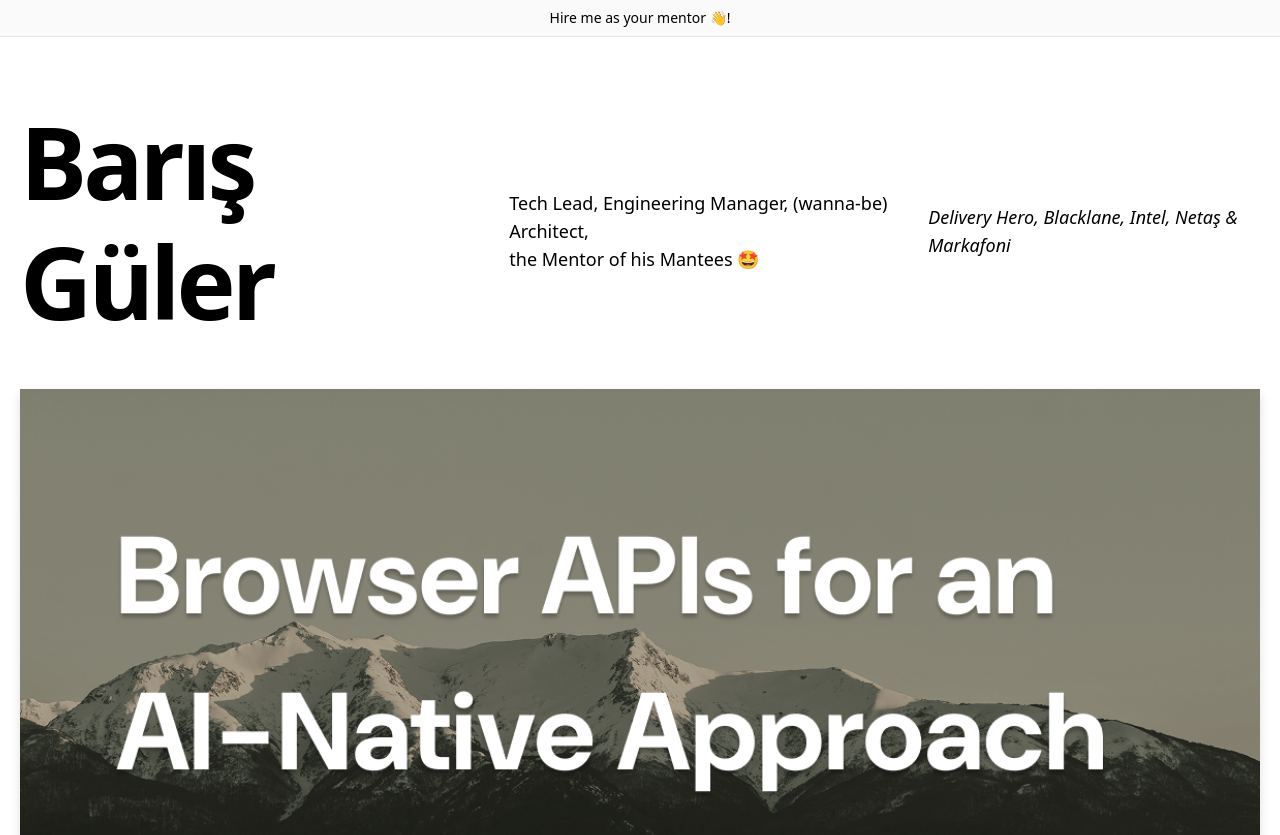
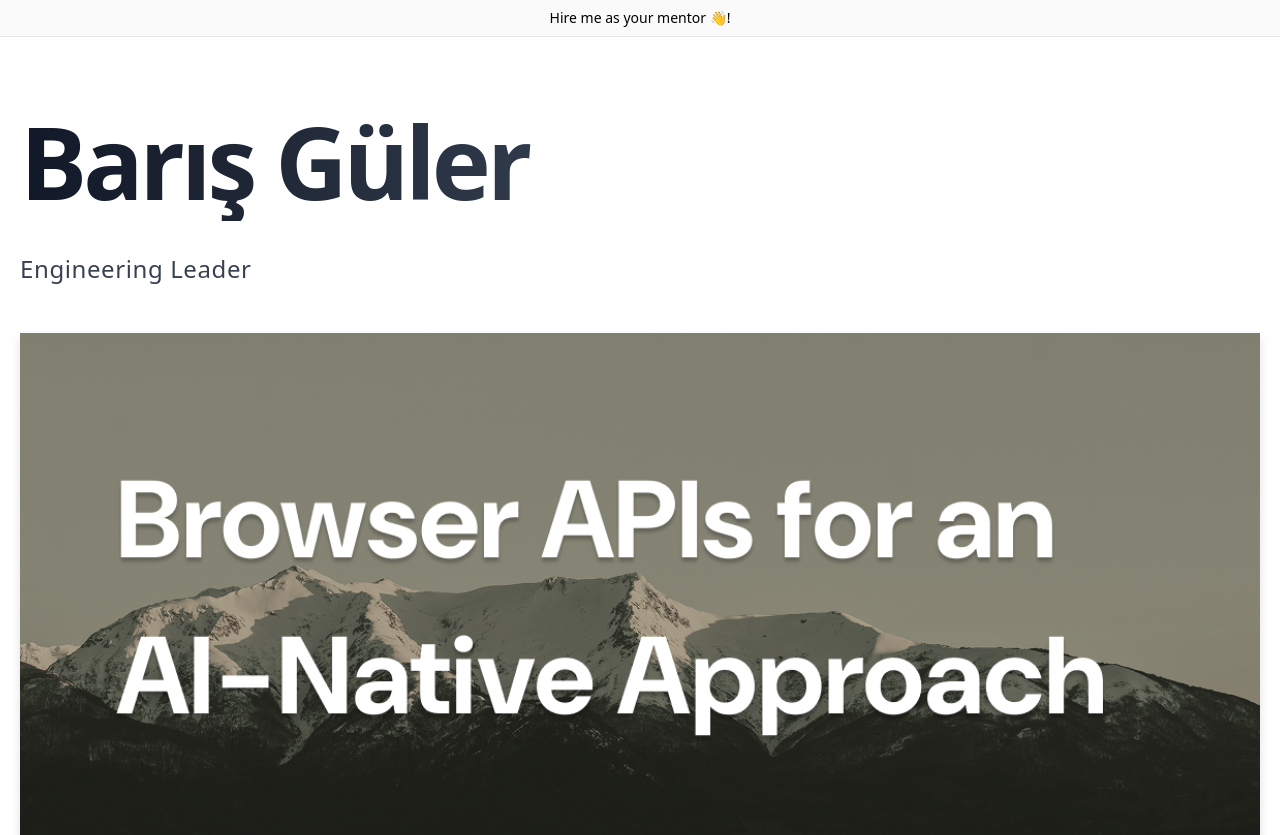
Before and after one commit to hwclass/hwclass-dev, a Next.js app: page / in a window 1280 px wide. Shown: the top 835 px of the page. Built offline with nearby package versions, Linux system fonts and the light colour scheme.

Commit message:
Update styles for the homepage intro

```diff
--- a/components/intro.tsx
+++ b/components/intro.tsx
@@ -1,19 +1,22 @@
 const Intro = () => {
   return (
     <section className="flex-col md:flex-row flex items-center md:justify-between mt-16 mb-16 md:mb-12">
-      <h1 className="text-5xl md:text-8xl font-bold tracking-tighter leading-tight md:pr-8">
-        Barış Güler
-      </h1>
-      <h4 className="text-center md:text-left text-lg mt-5 md:pl-8">
-        Tech Lead, Engineering Manager, (wanna-be) Architect,<br/> the Mentor of his Mantees 🤩
-      </h4>
-      <h4 className="text-center italic md:text-left text-lg mt-5 md:pl-8">
+      <div className="flex-1">
+        <h1 className="text-5xl md:text-8xl font-bold tracking-tighter leading-tight md:pr-8 bg-gradient-to-r from-gray-900 via-gray-700 to-gray-900 bg-clip-text text-transparent">
+          Barış Güler
+        </h1>
+        <div className="mt-6 md:mt-8">
+          <h4 className="text-center md:text-left text-xl md:text-2xl font-medium text-gray-700 dark:text-gray-300 tracking-wide">
+            Engineering Leader
+          </h4>
+        </div>
+      </div>
+      {/* <h4 className="text-center italic md:text-left text-lg mt-5 md:pl-8">
         <a href="https://www.deliveryhero.com/" target="_blank">Delivery Hero</a>,{' '}
         <a href="https://www.blacklane.com/en/" target="_blank">Blacklane</a>,{' '}
         <a href="https://www.intel.com/content/www/us/en/homepage.html" target="_blank">Intel</a>,{' '}
-        <a href="https://netas.com.tr/" target="_blank">Netaş</a>{' '}&{' '}Markafoni
-      </h4>
-      <></>
+        <a href="https://netas.com.tr/" target="_blank">Netaş</a>{' '},{' '}Markafoni{' '}&{' '}WCS
+      </h4> */}
     </section>
   )
 }
```
